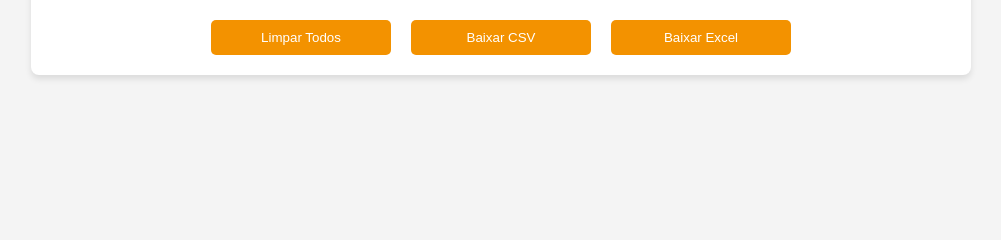
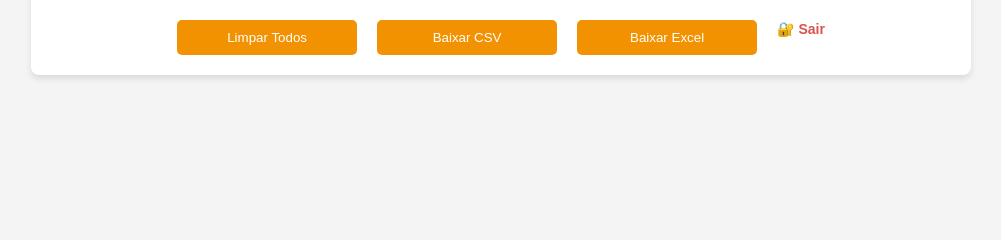
Before and after one commit to euantoniojunior/formularioprod, a Flask app: page /visualizar in a window 1280 px wide. Shown: the part 190-430 px from the top of the page, without its empty margins (139-1140 px from the left). Run offline with Flask 3, Linux system fonts and the light colour scheme; the visitor is signed in with stand-in values (Sample User, id 1).

Commit message:
Update visualizar.html

```diff
--- a/templates/visualizar.html
+++ b/templates/visualizar.html
@@ -133,6 +133,12 @@
                 <form method="GET" action="/baixar_excel">
                     <button type="submit">Baixar Excel</button>
                 </form>
+                <!-- Botão de Logout -->
+<div style="text-align: right; margin-bottom: 10px;">
+    <a href="/logout" style="font-size: 14px; color: #d9534f; text-decoration: none; font-weight: bold;">
+        🔐 Sair
+    </a>
+</div>
             </div>
         </div>
     </div>
```
